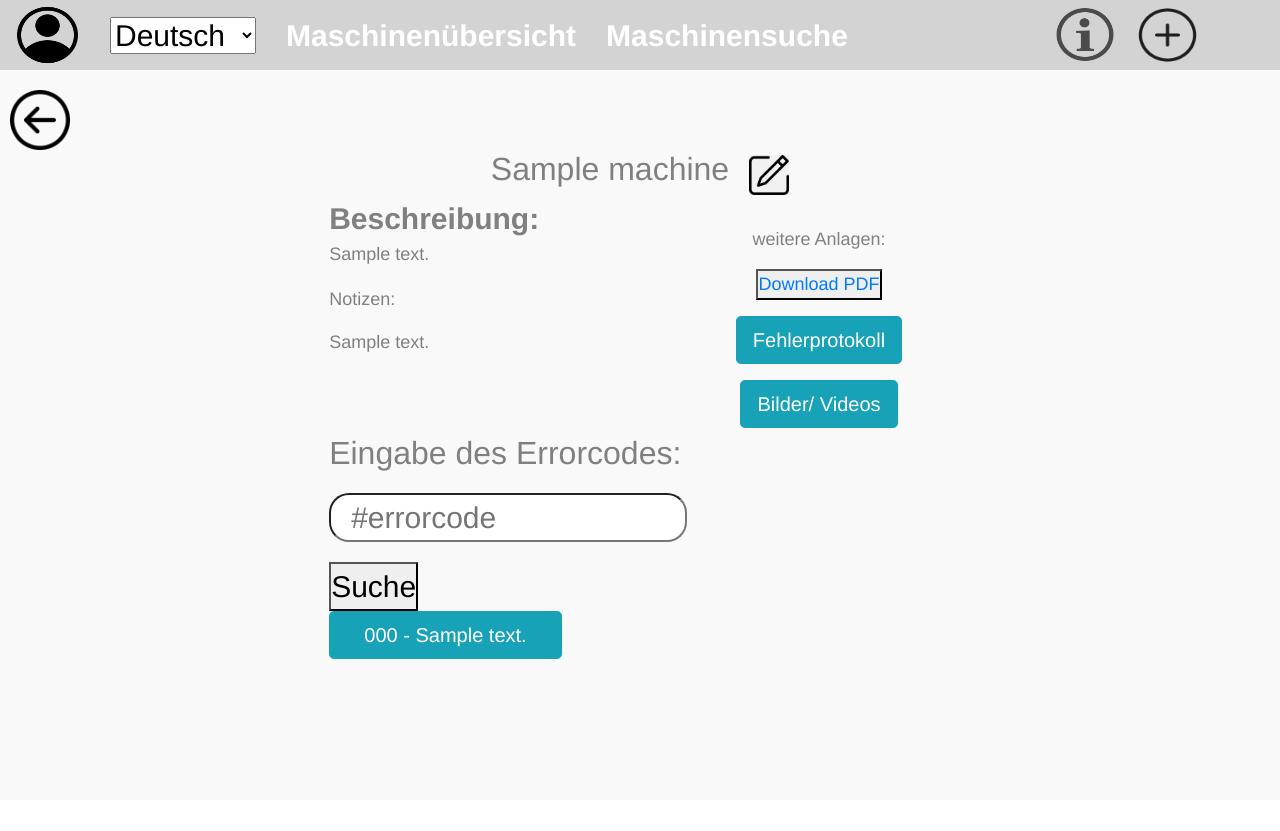
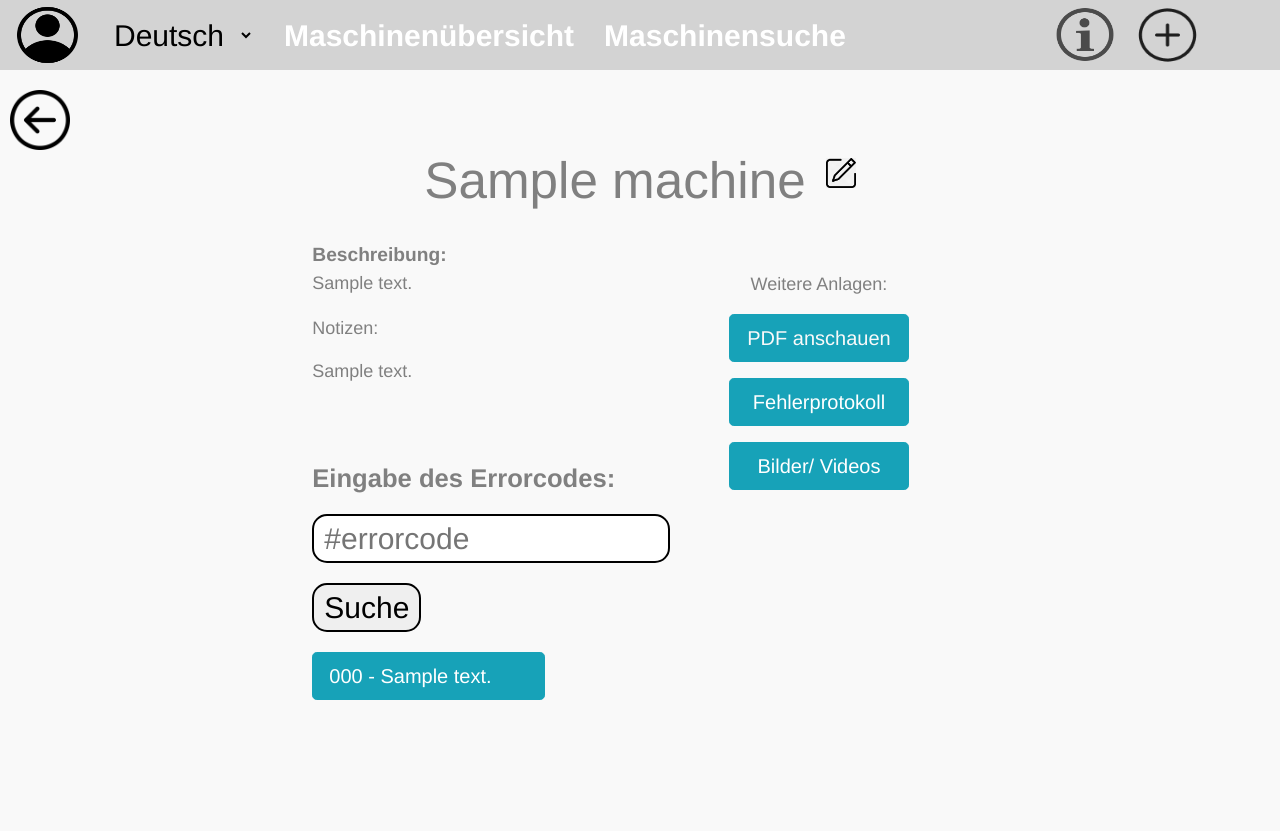
Before and after one commit to emiliadoe/machine-error-management, a Django app: page /overview/1/ in a window 1280 px wide. Before the commit the page ends 659 px from the top, so only its background shows below. Run offline with Django 5.2, Linux system fonts and the light colour scheme; a user stored in the database is signed in; tables that the repository leaves empty hold one stand-in row (values such as "Sample post"); some libraries are stand-ins or nearby versions.

Commit message:
css styling added for buttons

```diff
--- a/errorManagementSystem/djangoApp/static/css/styles.css
+++ b/errorManagementSystem/djangoApp/static/css/styles.css
@@ -66,7 +66,7 @@ nav ul {
 .plus {
   right: 50px !important;
   position: absolute;
-  margin-right: 30px; /* adding breakpoint */
+  margin-right: 30px;
 }
 
 .information {
@@ -128,26 +128,39 @@ nav ul {
   flex-wrap: nowrap;
 }
 
-.searchbar-error {
-  border-radius: 20px;
-}
-
 p {
   font-size: 18px;
 }
 
 .modal-content {
   padding: 10px 20px;
+  > p {
+    font-weight: bold;
+    font-size: 22px;
+  }
+}
+.modal-alert {
+  font-size: 14px;
+  color: darkred;
+}
+.modal-description p {
+  font-size: 40px;
 }
 
-.searchbar-error {
-  padding-left: 20px;
-  margin-bottom: 20px;
+.modal-title p {
+  color: darkred;
+}
+
+.modal-solution p {
+  font-weight: bold;
+  font-size: 22px;
 }
 
 .h2-searchbar-error {
   margin-top: 60px;
   margin-bottom: 20px;
+  font-weight: bold;
+  font-size: 2vw;
 }
 
 .grid-layout {
@@ -169,6 +182,8 @@ p {
 button.errorcode {
   width: 65%;
   margin-bottom: 15px;
+  text-align: left;
+  white-space: normal;
 }
 
 .information-content {
@@ -182,11 +197,20 @@ button.errorcode {
 
 .headline-machine {
   display: flex;
+  h2 {
+    font-size: 4vw;
+    margin-bottom: 30px;
+  }
 }
 
 .image-machine-headline {
-  height: 40px;
+  height: 30px;
   margin-left: 20px;
+  margin-bottom: 5px;
+}
+
+b.description-table {
+  font-size: 1.5vw;
 }
 
 img:hover {
@@ -199,3 +223,24 @@ img.no-hovering {
     opacity: 1 !important;
   }
 }
+
+.additional-information {
+  width: 180px;
+}
+
+.language-dropdown {
+  background-color: lightgrey;
+  border: 0px;
+}
+
+.input-machine-search {
+  border: 2px solid;
+  border-radius: 15px;
+  padding-left: 10px;
+  padding-right: 10px;
+  margin-bottom: 20px;
+}
+
+button > a {
+  color: #f9f9f9;
+}
--- a/errorManagementSystem/djangoApp/templates/machine_detail.html
+++ b/errorManagementSystem/djangoApp/templates/machine_detail.html
@@ -24,7 +24,9 @@
       <div class="column1">
         <table class="machine-table">
           <tr>
-            <td><b>{% trans "Beschreibung" %}:</b></td>
+            <td>
+              <b class="description-table">{% trans "Beschreibung" %}:</b>
+            </td>
             <td>
               <p>{{ single_machine.description }}</p>
               <br />
@@ -42,13 +44,15 @@
         <form method="get">
           {% csrf_token %}
           <input
-            class="searchbar-error"
+            class="input-machine-search"
             type="text"
             name="q"
             placeholder="#errorcode"
             value="{{ search_query }}"
           />
-          <button type="submit">{% trans "Suche" %}</button>
+          <button class="input-machine-search" type="submit">
+            {% trans "Suche" %}
+          </button>
         </form>
 
         {% if error_codes %}
@@ -79,12 +83,12 @@
       <br />
       <br />
       <div class="column2">
-        <p>{% trans "weitere Anlagen" %}:</p>
+        <p>{% trans "Weitere Anlagen" %}:</p>
         <p>
           {% if single_machine.documents %}
-          <button>
+          <button class="additional-information btn btn-info btn-lg">
             <a href="{{ single_machine.documents.url }}"
-              >Download PDF</a
+              >PDF anschauen</a
             ></button
           ><br />
           {% else %} Keine PDF vorhanden {% endif %}
@@ -93,7 +97,7 @@
         <p>
           <button
             type="button"
-            class="btn btn-info btn-lg"
+            class="additional-information btn btn-info btn-lg"
             data-toggle="modal"
             data-target="#errorProtocolModal"
             error-id="{{ error_code.error_code }}"
@@ -104,15 +108,26 @@
           </button>
         </p>
         <p>
+          {% if single_machine.image %}
           <button
             type="button"
-            class="btn btn-info btn-lg"
+            class="additional-information btn btn-info btn-lg"
             data-toggle="modal"
             data-target="#machineImagesModal"
             machine-images="{{ single_machine.image.url }}"
           >
             {% trans "Bilder/ Videos" %}
           </button>
+          {% else %}
+          <button
+            type="button"
+            class="additional-information btn btn-info btn-lg"
+            data-toggle="modal"
+            data-target="#machineImagesModal"
+            machine-images=""
+          >
+            {% trans "Bilder/ Videos" %}</button
+          >{% endif %}
         </p>
       </div>
     </div>
@@ -128,8 +143,12 @@
             </button>
           </div>
           <div class="modal-description"></div>
-          <p>{% trans "Lösungsansätze" %}:</p>
+          <p>{% trans "Lösungsansatz" %}:</p>
           <div class="modal-solution"></div>
+          <div class="modal-alert">
+            Vor jeder Störungsbeseitigung bitte die Informationen (Menüleiste)
+            durchlesen.
+          </div>
           <div class="modal-images"></div>
           <div class="modal-files"></div>
           <div class="modal-footer">
--- a/errorManagementSystem/templates/base.html
+++ b/errorManagementSystem/templates/base.html
@@ -39,7 +39,7 @@
                             <li class="nav-item dropdown">
                         <form action="{% url 'set_language' %}" method="post" id="arrow">
                             {% csrf_token %}
-                            <select name="language" onchange="this.form.submit()">
+                            <select class="language-dropdown" name="language" onchange="this.form.submit()">
                                 {% get_current_language as LANGUAGE_CODE %}
                                 {% get_available_languages as LANGUAGES %}
                                 {% for lang_code, lang_name in LANGUAGES %}
@@ -108,7 +108,6 @@
           <button type="button" class="btn btn-default" data-dismiss="modal">{% trans "Schließen" %}</button>
         </div>
       </div>
-
     </div>
   </div>
 
```
Also changed, not shown: errorManagementSystem/djangoApp/templates/home.html (+9 -2 lines).
